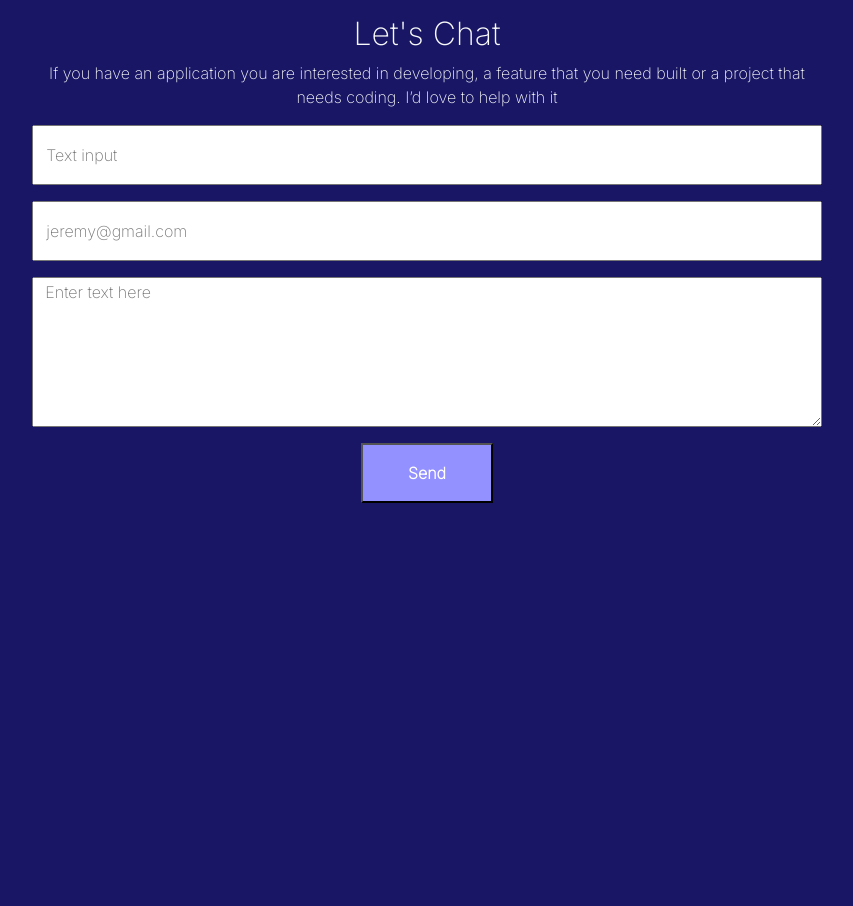
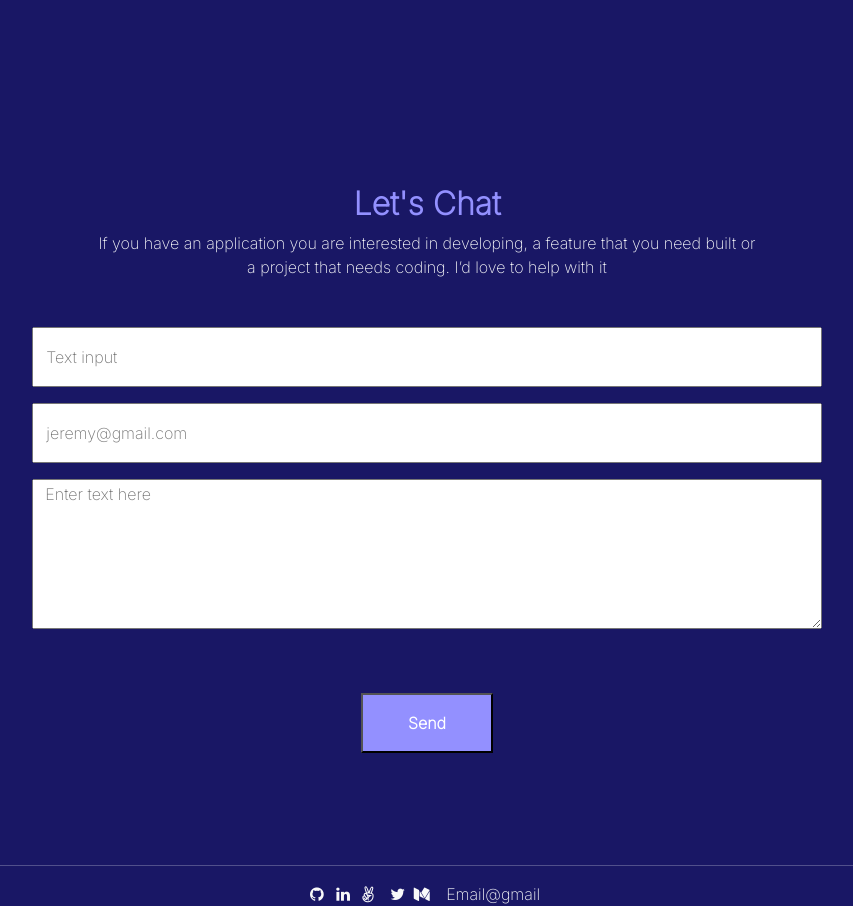
Before and after one commit to AbigiyaTY/MJ_PT_AB_Portfolio, a plain HTML site: page index.html in a window 1280 px wide. Shown: the part 2660-3566 px from the top of the page, without its empty margins (213-1066 px from the left). Before the commit the page ends 3179 px from the top, so only its background shows below. Drawn offline with nearby package versions, Linux system fonts and the light colour scheme.

Commit message:
Add footer section

```diff
--- a/index.html
+++ b/index.html
@@ -1,3 +1,4 @@
+<!DOCTYPE html>
 <html lang="en">
 
 <head>
@@ -25,7 +26,7 @@
 <body class="text-light">
     <nav class="navbar navbar-expand-sm navbar-light mx-5">
         <a href="#" class="navbar-brand text-white">PT-MJ-AB</a>
-        <button class="navbar-toggler" data-toggle="collapse" data-target="#navbar"></button>
+        <button class="navbar-toggler" type="button" data-toggle="collapse" data-target="#navbar"></button>
         <div class="collapse navbar-collapse" id="navbarMenu">
             <ul class="navbar-nav ms-auto">
                 <li class="nav-item text-white">
@@ -38,7 +39,8 @@
                     <a href="#" class="nav-link text-white">Contact</a>
                 </li>
                 <li class="nav-item">
-                    <a href="#" class="nav-link text-white"><i class="fa fa-envelope-o"></i></a>
+                    <a href="#" class="nav-link text-white"><i class="fa fa-envelope-o"></i
+            ></a>
                 </li>
             </ul>
         </div>
@@ -113,103 +115,98 @@
     </section>
     <section>
         <h2 class="mx-5 fw-bold title my-3">My recent work</h2>
-        <hr class="m-5"/>
+        <hr class="m-5" />
         <div class="row mx-5">
             <div class="imgcontainer bg-white col-lg-7"></div>
             <!-- image-above -->
             <div class="col-lg-5">
                 <h3 class="my-5">Multi-post stories</h3>
-                <p>A daily selection of privately personalized reads;
-                    no accounts or sign-ups required. has been the industry's
-                    standard dummy text ever since the 1500s, when an unknown printer
-                    took a standard dummy text.</p>
+                <p>
+                    A daily selection of privately personalized reads; no accounts or sign-ups required. has been the industry's standard dummy text ever since the 1500s, when an unknown printer took a standard dummy text.
+                </p>
                 <div class="my-5">
                     <span class="px-1 border-end border-secondary">css</span>
 
-                        <span class="px-1 border-end border-secondary " >Html</span>
+                    <span class="px-1 border-end border-secondary">Html</span>
                     <span class="px-1 border-end border-secondary">Bootstrap</span>
                     <span>Ruby</span>
                 </div>
-                    <button class="rounded-0 py-3 fw-bold btn text-white">See project</button>
+                <button type="button" class="rounded-0 py-3 fw-bold btn text-white">
+            See project
+          </button>
             </div>
-
         </div>
         <div class="row m-5">
             <div class="col-lg-5">
                 <h3 class="my-5">Multi-post stories</h3>
-                <p>A daily selection of privately personalized reads;
-                    no accounts or sign-ups required. has been the industry's
-                    standard dummy text ever since the 1500s, when an unknown printer
-                    took a standard dummy text.</p>
+                <p>
+                    A daily selection of privately personalized reads; no accounts or sign-ups required. has been the industry's standard dummy text ever since the 1500s, when an unknown printer took a standard dummy text.
+                </p>
                 <div class="my-5">
                     <span class="px-1 border-end border-secondary">css</span>
 
-                        <span class="px-1 border-end border-secondary " >Html</span>
+                    <span class="px-1 border-end border-secondary">Html</span>
                     <span class="px-1 border-end border-secondary">Bootstrap</span>
                     <span>Ruby</span>
                 </div>
-                    <button class="rounded-0 py-3 fw-bold btn text-white">See project</button>
-
+                <button type="button" class="rounded-0 py-3 fw-bold btn text-white">
+            See project
+          </button>
             </div>
             <div class="imgcontainer bg-white col-lg-7"></div>
         </div>
-        <div>
-
-        </div>
+        <div></div>
         <div class="row mx-5">
             <div class="imgcontainer bg-white col-lg-7"></div>
             <!-- image-above -->
             <div class="col-lg-5">
                 <h3 class="my-5">Multi-post stories</h3>
-                <p>A daily selection of privately personalized reads;
-                    no accounts or sign-ups required. has been the industry's
-                    standard dummy text ever since the 1500s, when an unknown printer
-                    took a standard dummy text.</p>
+                <p>
+                    A daily selection of privately personalized reads; no accounts or sign-ups required. has been the industry's standard dummy text ever since the 1500s, when an unknown printer took a standard dummy text.
+                </p>
                 <div class="my-5">
                     <span class="px-1 border-end border-secondary">css</span>
 
-                        <span class="px-1 border-end border-secondary " >Html</span>
+                    <span class="px-1 border-end border-secondary">Html</span>
                     <span class="px-1 border-end border-secondary">Bootstrap</span>
                     <span>Ruby</span>
                 </div>
-                    <button class="rounded-0 py-3 fw-bold btn text-white">See project</button>
+                <button type="button" class="rounded-0 py-3 fw-bold btn text-white">
+            See project
+          </button>
             </div>
-
         </div>
         <div class="row m-5">
             <div class="col-lg-5">
                 <h3 class="my-5">Multi-post stories</h3>
-                <p>A daily selection of privately personalized reads;
-                    no accounts or sign-ups required. has been the industry's
-                    standard dummy text ever since the 1500s, when an unknown printer
-                    took a standard dummy text.</p>
+                <p>
+                    A daily selection of privately personalized reads; no accounts or sign-ups required. has been the industry's standard dummy text ever since the 1500s, when an unknown printer took a standard dummy text.
+                </p>
                 <div class="my-5">
                     <span class="px-1 border-end border-secondary">css</span>
 
-                        <span class="px-1 border-end border-secondary " >Html</span>
+                    <span class="px-1 border-end border-secondary">Html</span>
                     <span class="px-1 border-end border-secondary">Bootstrap</span>
                     <span>Ruby</span>
                 </div>
-                    <button class="rounded-0 py-3 fw-bold btn text-white">See project</button>
-
+                <button type="button" class="rounded-0 py-3 fw-bold btn text-white">
+            See project
+          </button>
             </div>
             <div class="imgcontainer bg-white col-lg-7"></div>
         </div>
-        <div>
-
-        </div>
-
-
-
+        <div></div>
     </section>
-    <section class="row mx-5">
+    <section class="row mx-5 contact">
         <div class="col-lg-2"></div>
         <div class="col-lg-8">
-            <h2 class="text-center">Let's Chat</h2>
-        <p class="text-center">If you have an application you are interested in developing, a feature that you need built or a project that needs coding. I’d love to help with it </p>
-        <form action="https://formspree.io/f/xbjwvdqb " method="post">
+            <h2 class="text-center fw-bolder title">Let's Chat</h2>
+            <p class="text-center mx-5">
+                If you have an application you are interested in developing, a feature that you need built or a project that needs coding. I’d love to help with it
+            </p>
+            <form class="my-5" action="https://formspree.io/f/xbjwvdqb " method="post">
                 <div class="my-3 row">
-                    <input type="text" class="name" name="name" maxlength="30" placeholder="Text input" required/>
+                    <input type="text" class="name" name="name" maxlength="30" placeholder="Text input" required />
                 </div>
                 <div class="my-3 row">
                     <input type="email" id="email" name="email" placeholder="jeremy@gmail.com" required />
@@ -219,13 +216,29 @@
                 </div>
                 <div class="row justify-content-center my-3">
                     <div class="col-lg-5"></div>
-                <input type="submit" value="Send" class="col-lg-2 py-3 text-white submit fw-bold"/>
+                    <input type="submit" value="Send" class="col-lg-2 py-3 my-5 text-white submit fw-bold" />
                     <div class="col-lg-5"></div>
                 </div>
             </form>
         </div>
         <div class="col-lg-2"></div>
     </section>
+    <footer>
+        <hr />
+        <div class="row">
+            <div class="col-lg-2"></div>
+            <div class="col-lg-8 text-center">
+                <a class="mx-1 text-light" href="#"><i class="fa fa-github"></i></a>
+                <a class="mx-1 text-light" href="#"><i class="fa fa-linkedin"></i></a>
+                <a class="mx-1 text-light" href="# "><i class="fa fa-angellist"></i
+          ></a>
+                <a class="mx-1" href="#"></a><i class="fa fa-twitter"></i>
+                <a class="mx-1 text-light" href="#"><i class="fa fa-medium"></i></a>
+                <span class="mx-2">Email@gmail</span>
+            </div>
+            <div class="col-lg-2"></div>
+        </div>
+    </footer>
 </body>
 
 </html>
--- a/styles.css
+++ b/styles.css
@@ -1,37 +1,32 @@
-
 body {
   background: #191765;
   font-family: 'Inter', sans-serif;
 }
 
-
 h1,
 h6,
 .title {
-    color: #9390FF;
+  color: #9390ff;
 }
 
 .btn,
 .submit {
   border-radius: none;
-    background: #9390FF;
+  background: #9390ff;
+}
+
+.contact {
+  margin-top: 17%;
 }
 
 form .name {
   height: 60px;
-     /* width: 345px; */
 }
-
-/* input {
-    width: 100%;
-} */
 
 form #email {
   height: 60px;
-    /* width: 700px; */
 }
 
 form textarea {
-    /* width: 700px; */
   height: 150px;
 }
```
Also changed, not shown: .stylelintrc.json (added), 3 other files. Lines whose indentation alone changed are shown as unchanged.
